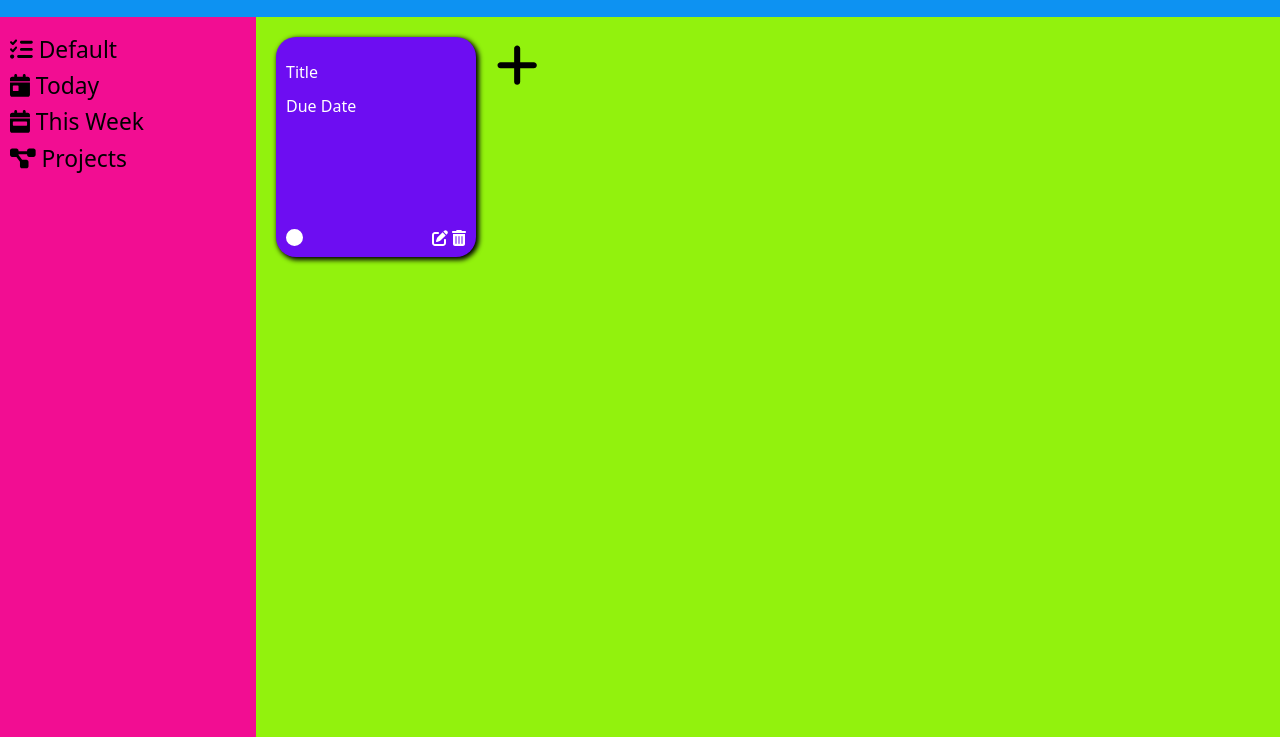
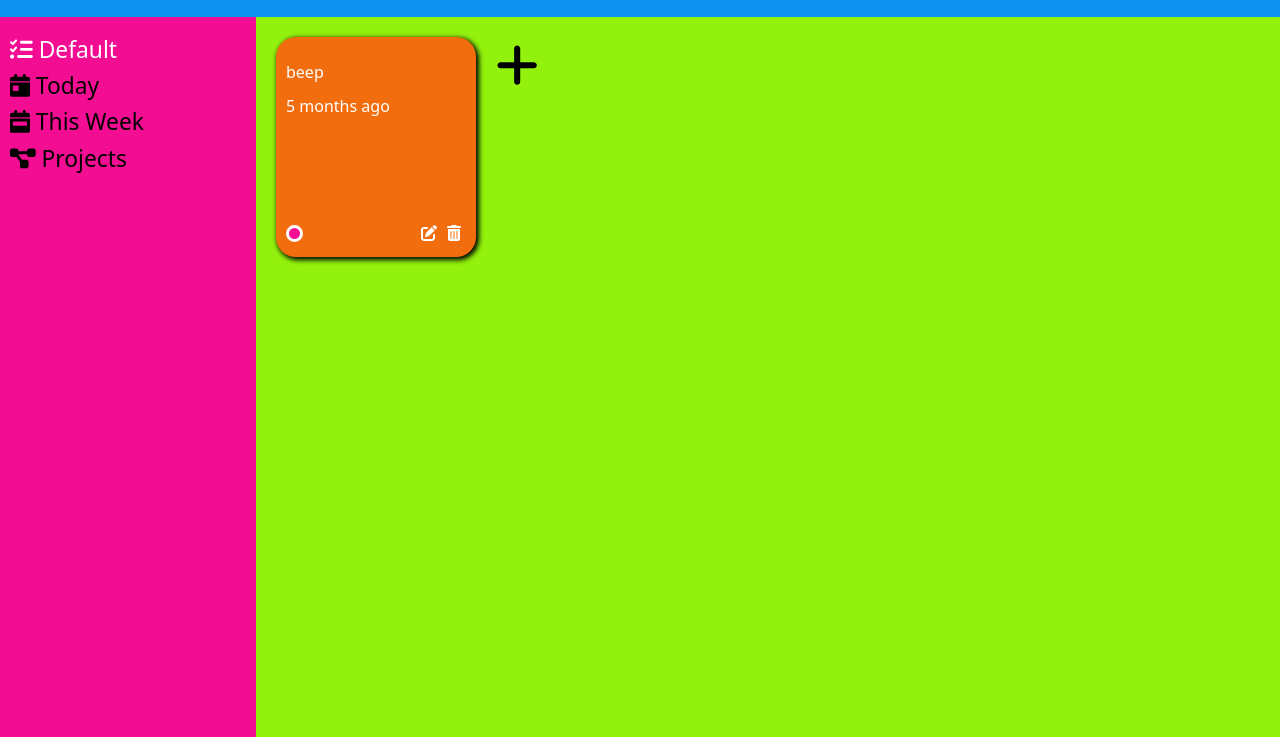
Before and after one commit to Mynameisfrostwalker/todolist-ts, a website built with webpack: page src/index.html in a window 1280 px wide. Shown: the part 63-800 px from the top of the page. Built offline with nearby package versions, Linux system fonts and the light colour scheme.

Commit message:
Display todo items

```diff
--- a/src/index.html
+++ b/src/index.html
@@ -14,9 +14,9 @@
 
     <nav>
         <ul>
-            <li><i class="fa-solid fa-list-check"></i> Default</li>
-            <li><i class="fas fa-calendar-day"></i> Today</li>
-            <li><i class="fas fa-calendar-week"></i> This Week</li>
+            <li id="default" class="active project"><i class="fa-solid fa-list-check"></i> Default</li>
+            <li id="today" class="project"><i class="fas fa-calendar-day"></i> Today</li>
+            <li id="thisWeek" class="project"><i class="fas fa-calendar-week"></i> This Week</li>
             <li><i class="fas fa-project-diagram"></i> Projects</li>
             <ul class="projects-list">
 
@@ -25,6 +25,7 @@
     </nav>
 
     <main>
+        <!--
         <div class="item">
 
             <div class="info">
@@ -42,6 +43,7 @@
                 </div>
             </div>
         </div>
+    -->
         <div class="add-item"><i class="fas fa-plus add"></i></div>
     </main>
 
--- /dev/null
+++ b/src/scripts/displayItems.ts
@@ -0,0 +1,72 @@
+import { formatDistanceToNow } from "date-fns";
+import { Items } from "./todo-items"
+import { getProject } from "./projects";
+
+function getCurrentProject() {
+    const project = document.querySelector(".active");
+    return project?.id;
+}
+
+function createInfo(item: Items) {
+    const info = document.createElement("div");
+    info.classList.add("info");
+
+    const p1 = document.createElement("p");
+    p1.textContent = item.getProperty("title");
+    info.appendChild(p1);
+    const p2 = document.createElement("p");
+    p2.textContent = formatDistanceToNow(new Date(item.getProperty("dueDate")), {addSuffix: true});
+    info.appendChild(p2);
+    return info;
+}
+
+function createControls(item: Items) {
+    const controls = document.createElement("div");
+    controls.classList.add("control");
+    const input = document.createElement("input");
+    input.type = "checkbox";
+    input.checked = item.getProperty("complete") === "complete" ? true : false;
+    input.name = "complete";
+    input.id = "complete";
+    controls.appendChild(input);
+
+    const alterDiv = document.createElement("div");
+    alterDiv.classList.add("alter-items");
+    const i1 = document.createElement("i");
+    i1.classList.add("fas", "fa-edit")
+    alterDiv.appendChild(i1);
+    const i2 = document.createElement("i");
+    i2.classList.add("fas", "fa-trash-alt");
+    alterDiv.appendChild(i2);
+    controls.appendChild(alterDiv);
+
+    return controls
+
+}
+
+function displayTodo() {
+
+    const projectName = getCurrentProject();
+    const main = document.querySelector("main");
+    const add = document.querySelector(".add-item");
+
+    if(projectName) {
+
+        const items = getProject(projectName);
+        for(let i = 0; i < items.length; i++) {
+
+            const item = items[i];
+            const priority = item.getProperty("priority");
+
+            const divItem = document.createElement("div");
+            divItem.classList.add("item");
+            divItem.classList.add(priority);
+            divItem.appendChild(createInfo(item));
+            divItem.appendChild(createControls(item));
+            main?.insertBefore(divItem, add);
+
+        }
+    }
+}
+
+export { displayTodo }
--- a/src/scripts/index.ts
+++ b/src/scripts/index.ts
@@ -1,2 +1,8 @@
 import "../styles/main.scss";
 import "@fortawesome/fontawesome-free/js/all";
+import { displayTodo } from "./displayItems";
+import { Items } from "./todo-items";
+import { updateProject } from "./projects";
+
+updateProject("default", new Items("beep", "boop", "2022-02-06", "high", "complete"));
+displayTodo();
--- a/src/styles/_theme.scss
+++ b/src/styles/_theme.scss
@@ -5,4 +5,6 @@ $color-nav: #F20D92;
 $color-main: #92F20D;
 $color-text: #000000;
 $color-text-2: #ffffff;
-$color-items: color.complement($color-main);
+$color-items-high: color.complement($color-header);
+$color-items-medium: color.complement($color-main);
+$color-items-low: color.complement($color-nav);
--- a/src/styles/main.scss
+++ b/src/styles/main.scss
@@ -70,13 +70,28 @@ nav {
     @include mixins.size(200px, 220px, false);
     @include mixins.flex(column, flex-start, space-between);
 
-    background-color: theme.$color-items;
     color: theme.$color-text-2;
     box-shadow: 2px 2px 5px 1px  black;
 
     .control {
         @include mixins.flex(row, center, space-between);
         @include mixins.size(100%, min-content);
+    }
+
+    .alter-items * {
+        padding: 5px;
+    }
+
+    &.high {
+        background-color: theme.$color-items-high;
+    }
+
+    &.medium {
+        background-color: theme.$color-items-medium;
+    }
+
+    &.low {
+        background-color: theme.$color-items-low;
     }
 }
 
@@ -92,3 +107,7 @@ input[type="checkbox"] {
         background-color: theme.$color-nav;
     }
 }
+
+.active {
+    color: theme.$color-text-2;
+}
--- a/webpack.config.js
+++ b/webpack.config.js
@@ -7,6 +7,7 @@ module.exports = {
         index: "./src/scripts/index.ts",
         todoItems: "./src/scripts/todo-items.ts",
         projects: "./src/scripts/projects.ts",
+        displayItems: "./src/scripts/displayItems.ts"
     },
     module: {
         rules: [
```
Also changed, not shown: dist/displayItems.bundle.js (added), dist/index.bundle.js, dist/index.html, dist/vendors-node_modules_date-fns_esm_formatDistanceToNow_index_js.bundle.js (added).
